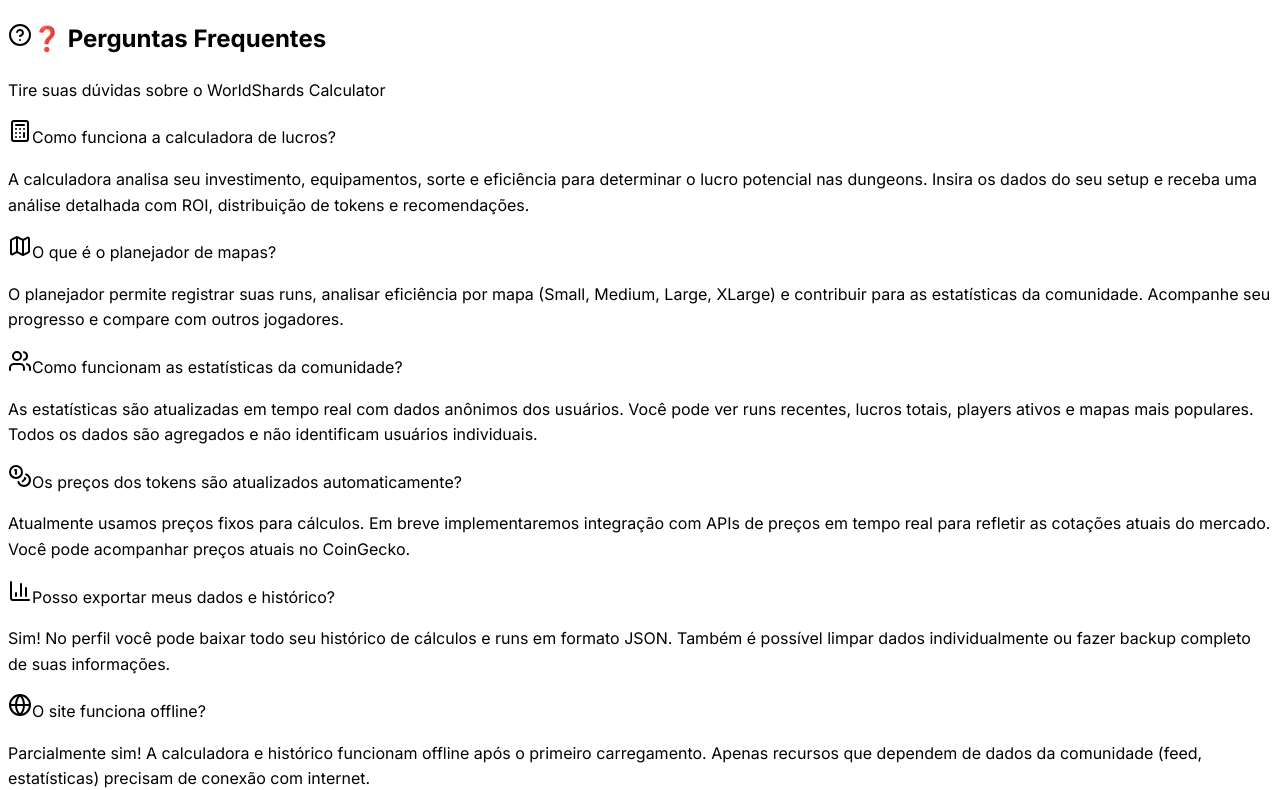
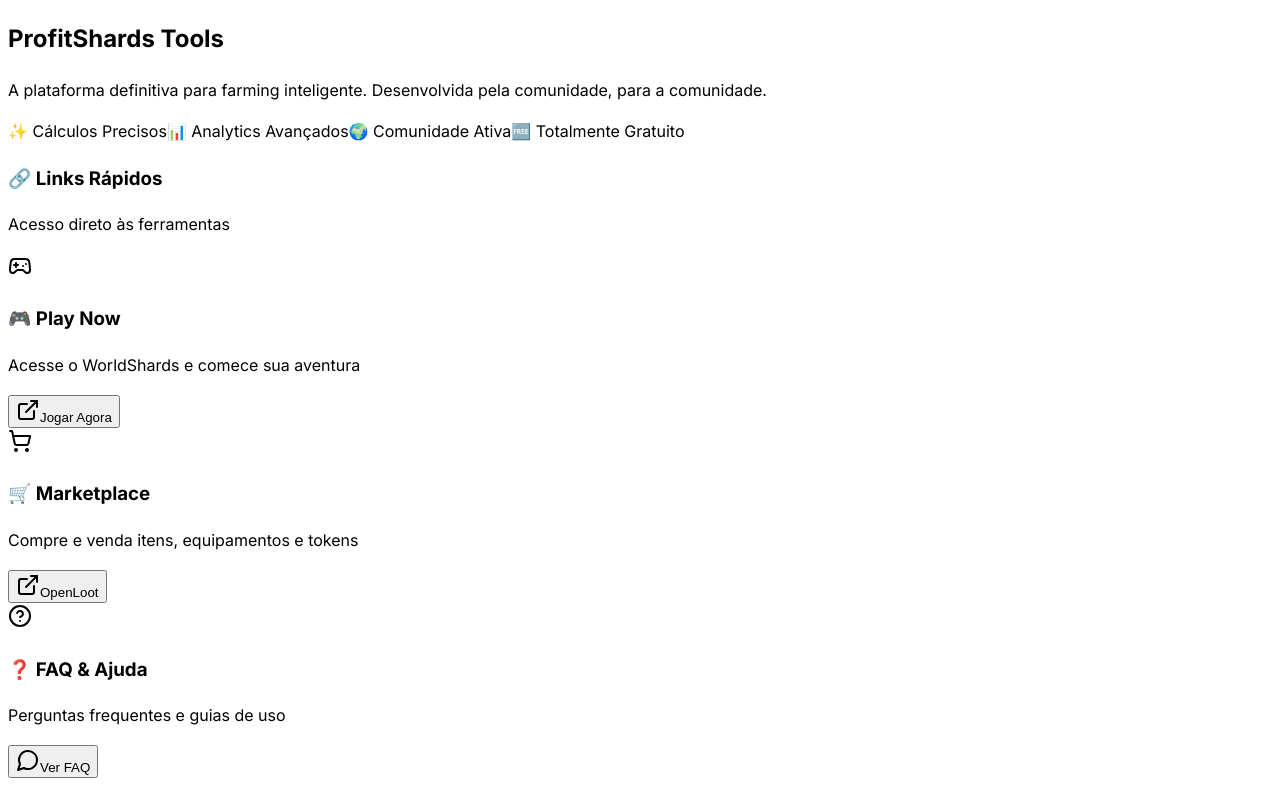
Before and after one commit to PlayerDex1/ProfitShards, a React (Vite) app in the folder client/: page / in a window 1280 px wide. Shown: the part 4630-5420 px from the top of the page. Built offline with nearby package versions, Linux system fonts and the light colour scheme; no server answers.

Commit message:
🗑️ FAQ Section removida: Site ainda mais limpo e focado nas funcionalidades principais

```diff
--- a/client/src/pages/home.tsx
+++ b/client/src/pages/home.tsx
@@ -445,105 +445,7 @@ export default function Home() {
 				</div>
 
 
-			{/* FAQ Section - Centralizado */}
-			<div id="faq-section" className="w-full max-w-none px-8 py-24">
-				<div className="text-center mb-24">
-					<h2 className="text-5xl md:text-6xl font-bold text-foreground mb-10 flex items-center justify-center gap-4">
-						<HelpCircle className="h-12 w-12 text-primary" />
-						❓ {t('faq.title')}
-					</h2>
-					<p className="text-muted-foreground text-2xl max-w-4xl mx-auto">
-						{t('faq.subtitle')}
-					</p>
-				</div>
 
-				<div className="max-w-7xl mx-auto space-y-12">
-					{/* FAQ Items */}
-					<Card className="border-blue-200/50">
-						<CardHeader>
-							<CardTitle className="text-left text-2xl flex items-center gap-4">
-								<Calculator className="h-7 w-7 text-blue-500" />
-								{t('faq.calculator.question')}
-							</CardTitle>
-						</CardHeader>
-						<CardContent>
-							<p className="text-muted-foreground text-xl">
-								{t('faq.calculator.answer')}
-							</p>
-						</CardContent>
-					</Card>
-
-					<Card className="border-green-200/50">
-						<CardHeader>
-							<CardTitle className="text-left text-2xl flex items-center gap-4">
-								<Map className="h-7 w-7 text-green-500" />
-								{t('faq.planner.question')}
-							</CardTitle>
-						</CardHeader>
-						<CardContent>
-							<p className="text-muted-foreground text-xl">
-								{t('faq.planner.answer')}
-							</p>
-						</CardContent>
-					</Card>
-
-					<Card className="border-purple-200/50">
-						<CardHeader>
-							<CardTitle className="text-left text-2xl flex items-center gap-4">
-								<Users className="h-7 w-7 text-purple-500" />
-								{t('faq.stats.question')}
-							</CardTitle>
-						</CardHeader>
-						<CardContent>
-							<p className="text-muted-foreground text-xl">
-								{t('faq.stats.answer')}
-							</p>
-						</CardContent>
-					</Card>
-
-					<Card className="border-yellow-200/50">
-						<CardHeader>
-							<CardTitle className="text-left text-2xl flex items-center gap-4">
-								<Coins className="h-7 w-7 text-yellow-500" />
-								{t('faq.tokens.question')}
-							</CardTitle>
-						</CardHeader>
-						<CardContent>
-							<p className="text-muted-foreground text-xl">
-								{t('faq.tokens.answer')}
-							</p>
-						</CardContent>
-					</Card>
-
-					<Card className="border-orange-200/50">
-						<CardHeader>
-							<CardTitle className="text-left text-2xl flex items-center gap-4">
-								<BarChart3 className="h-7 w-7 text-orange-500" />
-								{t('faq.export.question')}
-							</CardTitle>
-						</CardHeader>
-						<CardContent>
-							<p className="text-muted-foreground text-xl">
-								{t('faq.export.answer')}
-							</p>
-						</CardContent>
-					</Card>
-
-					<Card className="border-indigo-200/50">
-						<CardHeader>
-							<CardTitle className="text-left text-2xl flex items-center gap-4">
-								<Globe className="h-7 w-7 text-indigo-500" />
-								{t('faq.offline.question')}
-							</CardTitle>
-						</CardHeader>
-						<CardContent>
-							<p className="text-muted-foreground text-xl">
-								{t('faq.offline.answer')}
-							</p>
-						</CardContent>
-					</Card>
-				</div>
-			</div>
 
 			{/* Enhanced Footer - Centralizado */}
 			<footer className="mt-32 py-24 border-t border-border/50 bg-gradient-to-r from-background via-muted/5 to-background">
```
